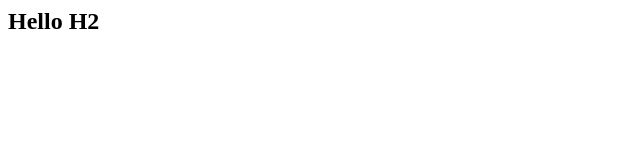
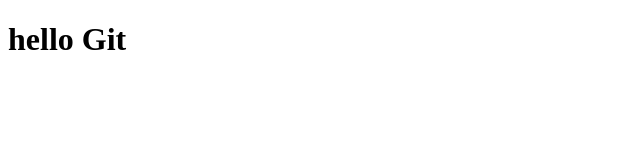
Before and after one commit to chanthorn-web/DemoTest, a plain HTML site: page index.html in a window 1280 px wide. Shown: the whole page, without its empty margins (0-640 px from the left). Drawn offline with Linux system fonts and the light colour scheme.

Commit message:
Updated Html

```diff
--- a/index.html
+++ b/index.html
@@ -1,5 +1,11 @@
-<html>
-  <body>
-    <h2>Hello H2</h2>
-  </body>
+<!DOCTYPE html>
+<html lang="en">
+<head>
+    <meta charset="UTF-8">
+    <meta name="viewport" content="width=device-width, initial-scale=1.0">
+    <title>Document</title>
+</head>
+<body>
+    <h1>hello Git</h1>
+</body>
 </html>
```
